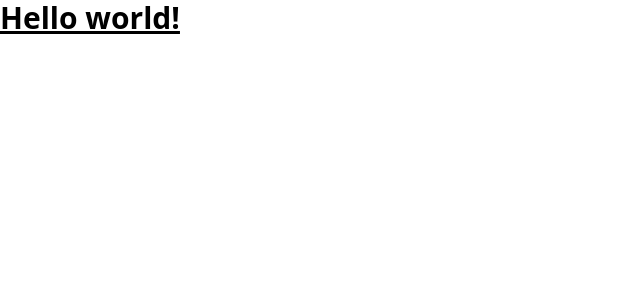
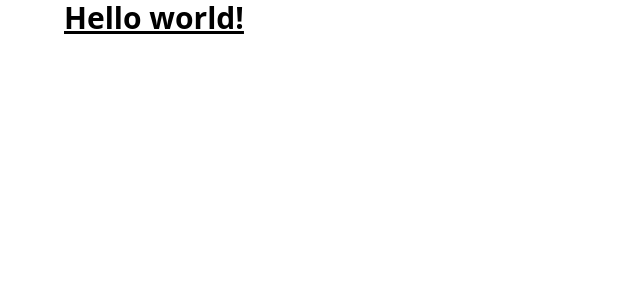
Before and after one commit to Richard-Tran-Razorfish/NuxtNationCatalog, a Nuxt app: page / in a window 1280 px wide. Shown: the top 300 px of the page, without its empty margins (0-640 px from the left). Built offline with nearby package versions, Linux system fonts and the light colour scheme.

Commit message:
Add style for layout default

```diff
--- a/layouts/default.vue
+++ b/layouts/default.vue
@@ -1,5 +1,13 @@
 <template>
-  <div>
+  <div class="layoutsDefault__container">
     <slot />
   </div>
 </template>
+
+<style scoped>
+.layoutsDefault__container {
+  @apply
+  mx-4
+  lg:mx-16
+}
+</style>
```
